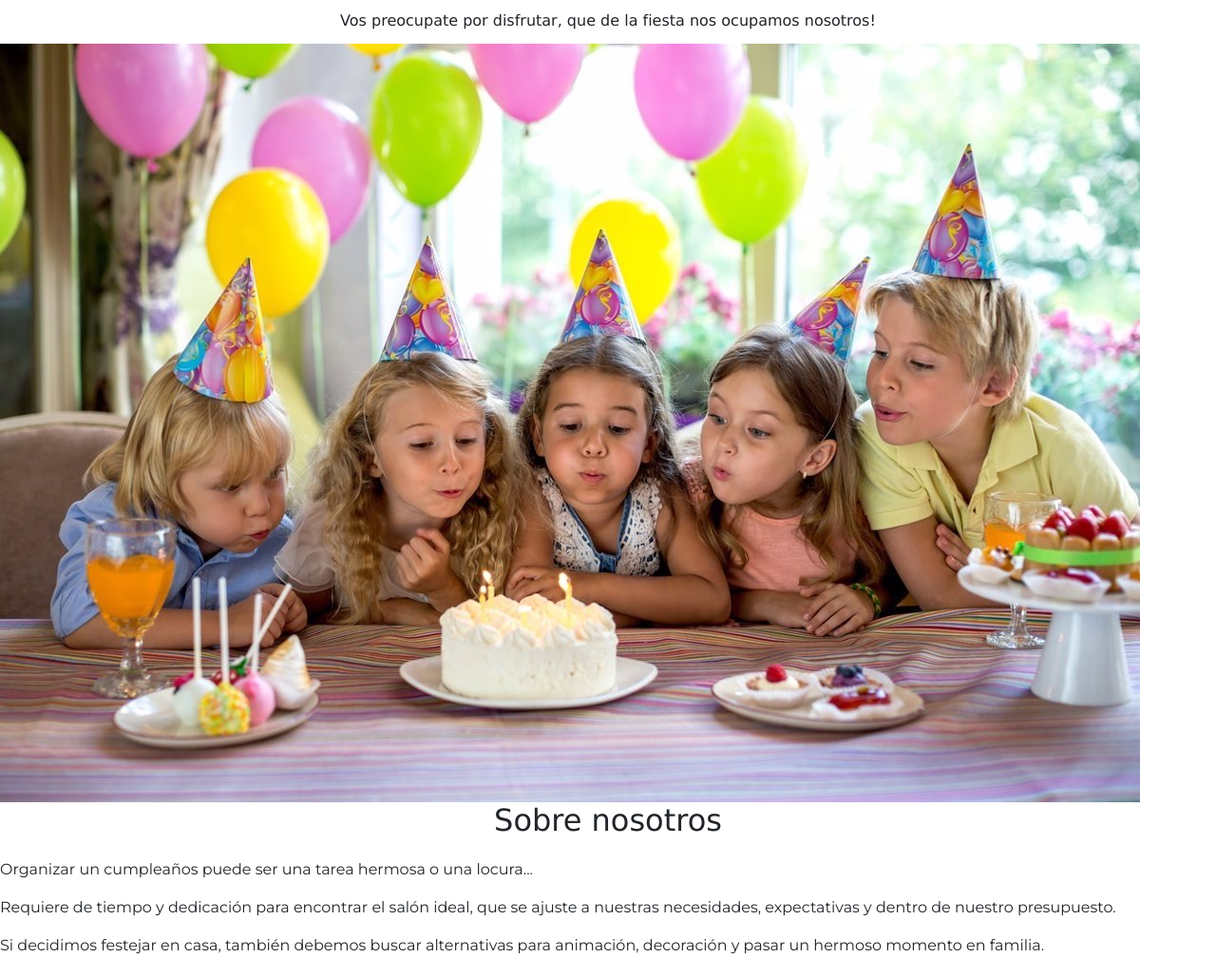
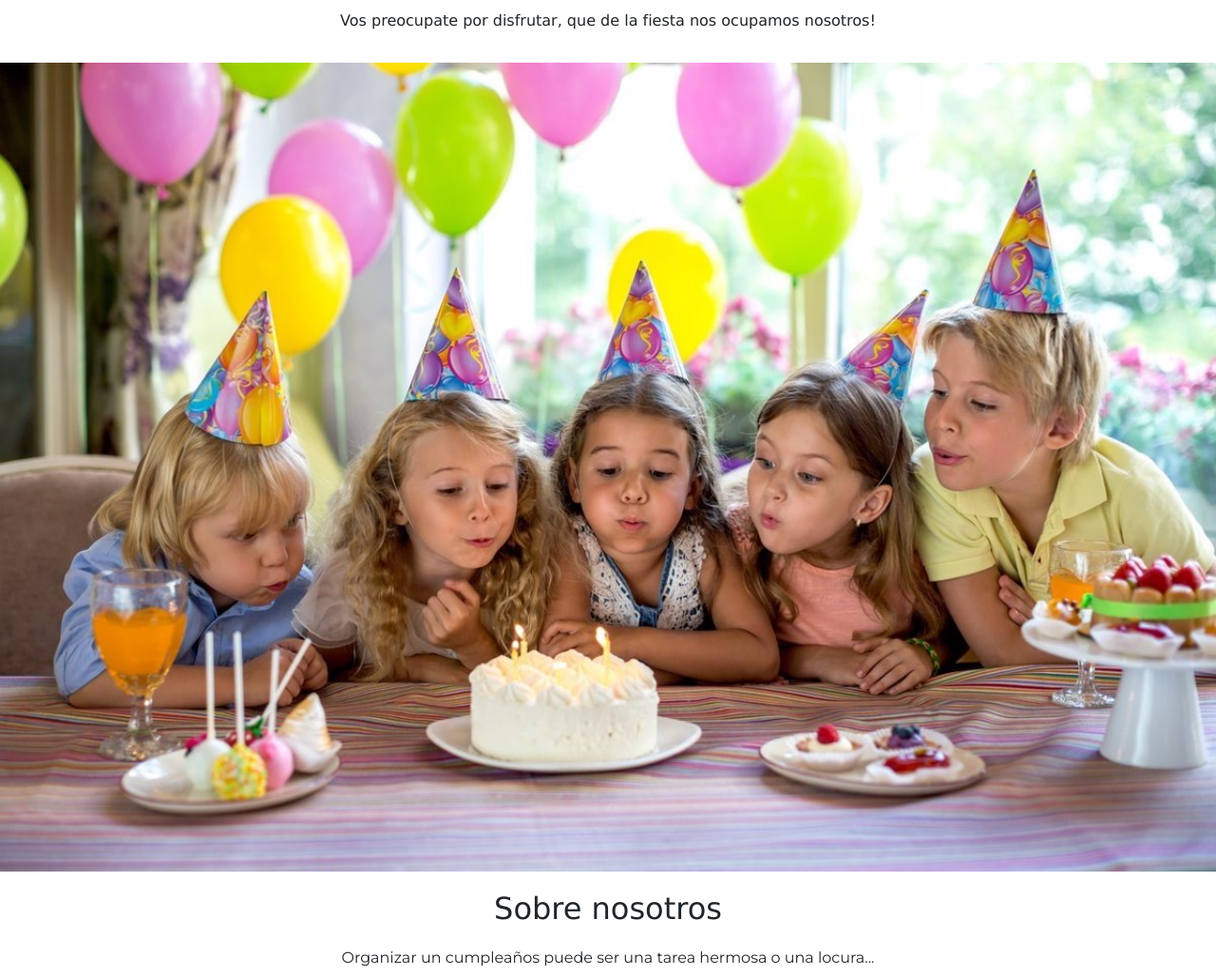
Before and after one commit to cfsouza092/PF-Souza, a website: page index.html in a window 1280 px wide. Shown: the part 223-1251 px from the top of the page at 95% size. Drawn offline with Linux system fonts and the light colour scheme.

Commit message:
estilos index

```diff
--- /dev/null
+++ b/scss/partials/index.scss
@@ -0,0 +1,24 @@
+.parrafo-index {
+    text-align: center;
+    padding-left: 3%;
+    padding-right: 3%;
+    font-size: 14px;
+    margin-top: 10px;
+    margin-bottom: 10px;
+}
+
+#foto1 {
+    width: 100%;
+    margin: 10px 0px;
+}
+
+@media (min-width: 1024px){
+    .parrafo-index {
+        font-size: 16px;
+        margin-top: 20px;
+        margin-bottom: 20px;
+    }
+    #foto1 {
+        margin: 20px 0px;
+    }
+}
--- a/scss/styles.scss
+++ b/scss/styles.scss
@@ -1,3 +1,4 @@
 @import "./partials/generales";
 @import "./partials/header";
-@import "./partials/footer"
+@import "./partials/footer";
+@import "./partials/index.scss";
```
Also changed, not shown: css/partials/index.css (added), css/styles.css, 2 other files.
